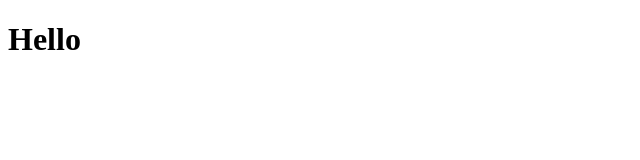
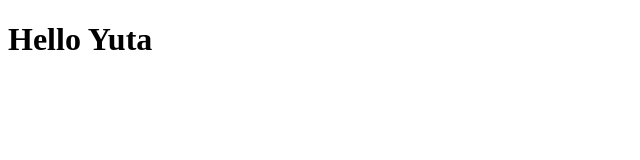
Before and after one commit to salkhali/Test_Repository, a plain HTML site: page index.html in a window 1280 px wide. Shown: the whole page, without its empty margins (0-640 px from the left). Drawn offline with Linux system fonts and the light colour scheme.

Commit message:
Yuta Yuta Guy

```diff
--- a/index.html
+++ b/index.html
@@ -7,6 +7,6 @@
     <title>Document</title>
 </head>
 <body>
-    <h1>Hello</h1>
+    <h1>Hello Yuta</h1>
 </body>
 </html>
```
